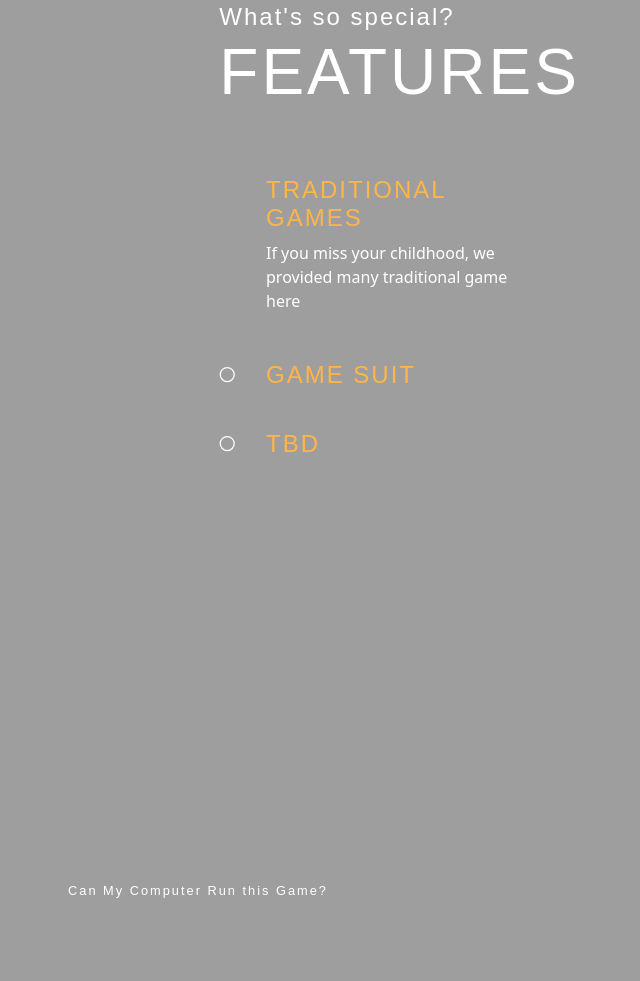
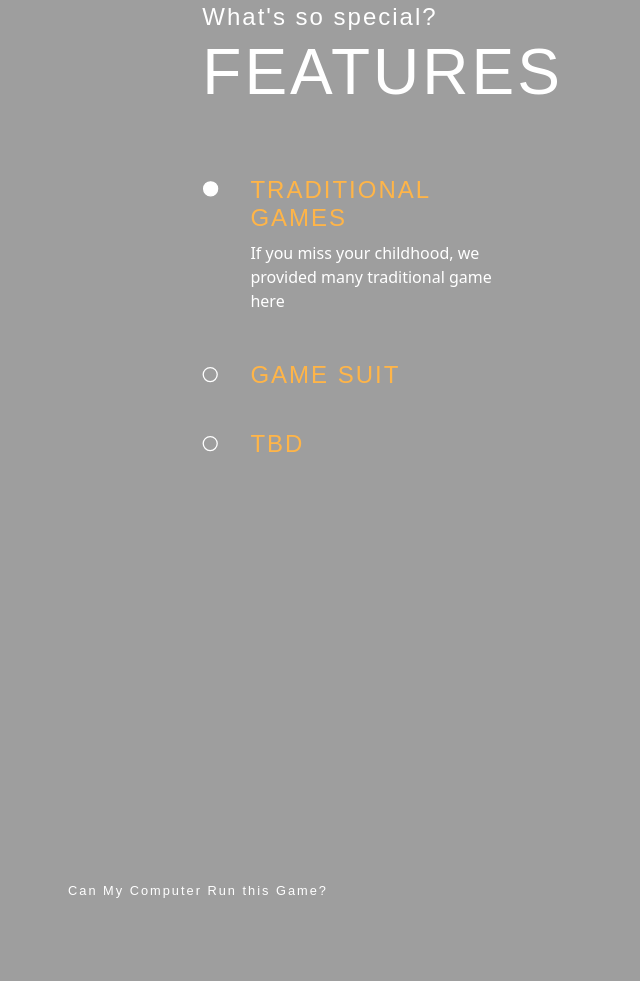
Before and after one commit to zan-118/latihan, a plain HTML site: page index.html in a window 1280 px wide. Shown: the part 1830-2811 px from the top of the page, without its empty margins (442-1082 px from the left). Drawn offline with nearby package versions, Linux system fonts and the light colour scheme; the site is published under a folder, as on GitHub Pages, so addresses that start at the root find nothing.

Commit message:
Update index.html

```diff
--- a/index.html
+++ b/index.html
@@ -175,7 +175,7 @@
           </div>
           <div class="row py-3">
             <div class="col-md-1">
-              <img src="/img/ellipse.svg" alt="" />
+              <img src="img/ellipse.svg" alt="" />
             </div>
             <div class="col-md-6">
               <h2>TRADITIONAL GAMES</h2>
```
